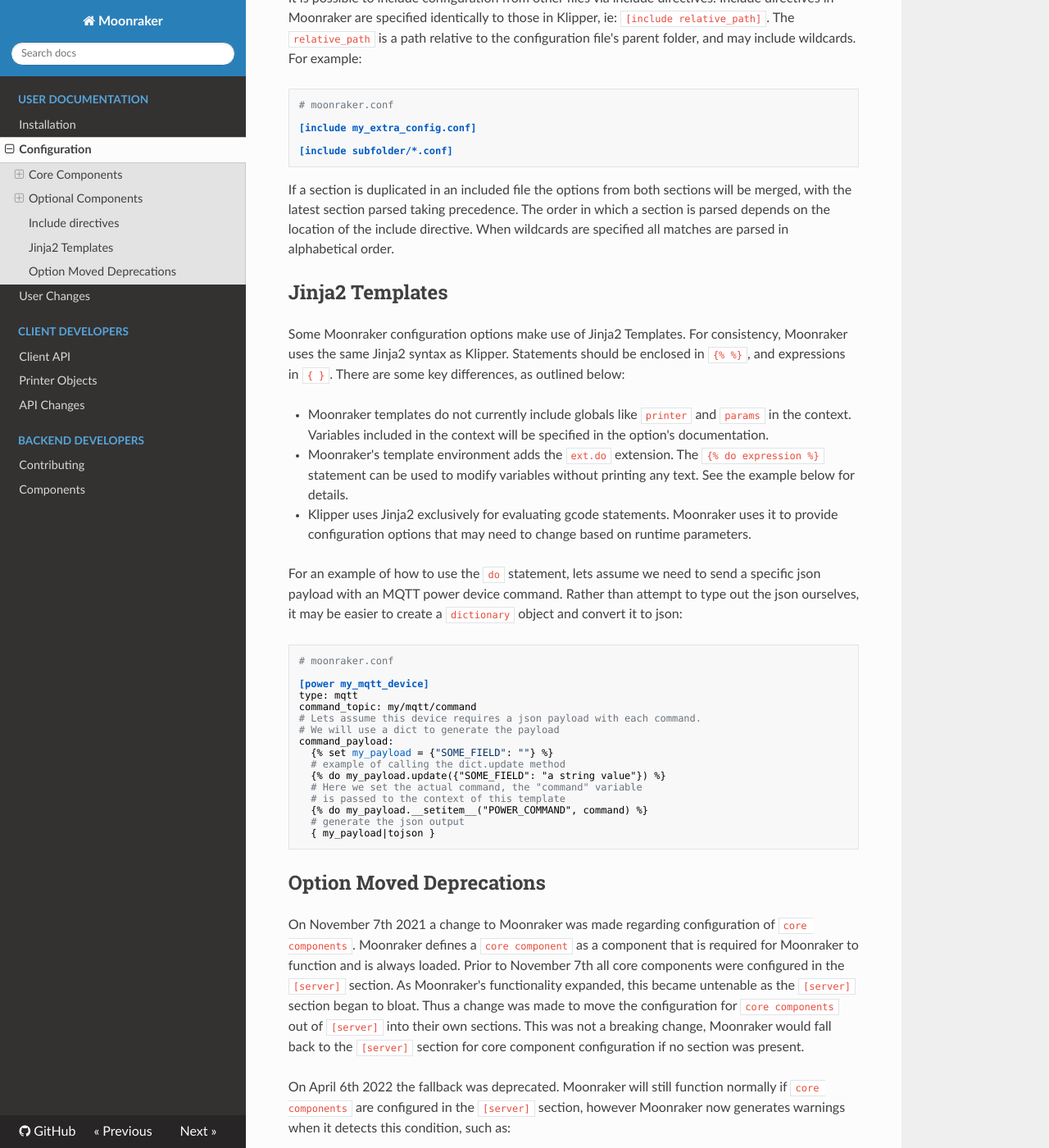
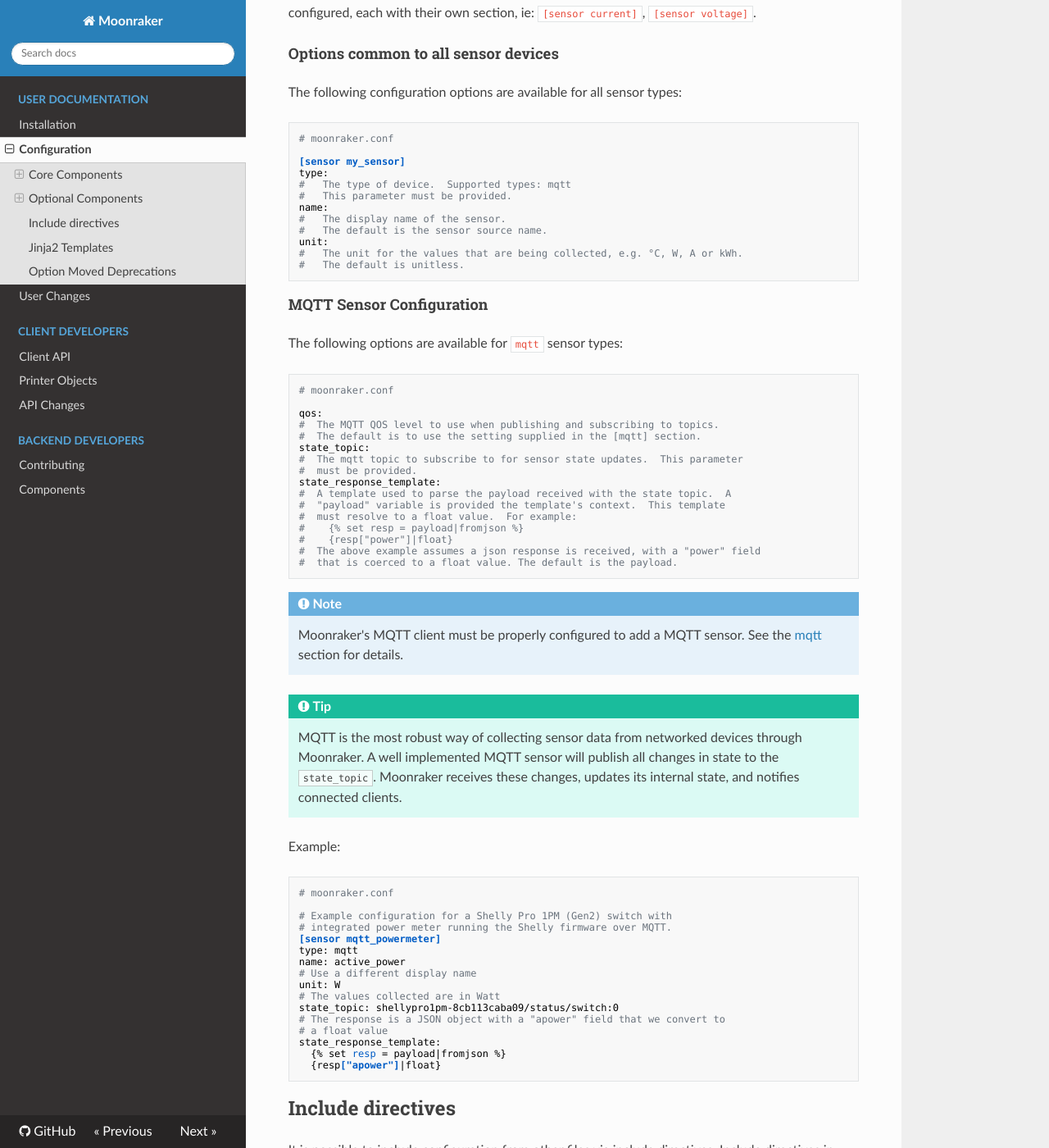
Before and after one commit to Arksine/moonraker, an MkDocs documentation site: the page built from docs/configuration.md, in a window 1280 px wide and 1400 px high, scrolled down 36562 px. Shown: the whole window at 82% size. Built offline with MkDocs 1.6.1, drawn with Linux system fonts in a browser that asks for light colours; nearby versions of some CDN libraries; some of the changed text lies outside the part shown.

Commit message:
sensor: Add documentation for the component
* Document the base and MQTT sensor types
* Add example configuration for a Shelly Pro 1PM
  switch with power meter.

Signed-off-by: Morton Jonuschat <mjonuschat@gmail.com>

````diff
--- a/docs/configuration.md
+++ b/docs/configuration.md
@@ -2187,6 +2187,85 @@
 More on how your data is used in the SimplyPrint privacy policy here;
 [https://simplyprint.io/legal/privacy](https://simplyprint.io/legal/privacy)
 
+### `[sensor]`
+
+Enables data collection from additional sensor sources.  Multiple "sensor"
+sources may be configured, each with their own section, ie: `[sensor current]`,
+`[sensor voltage]`.
+
+#### Options common to all sensor devices
+
+The following configuration options are available for all sensor types:
+
+```ini
+# moonraker.conf
+
+[sensor my_sensor]
+type:
+#   The type of device.  Supported types: mqtt
+#   This parameter must be provided.
+name:
+#   The display name of the sensor.
+#   The default is the sensor source name.
+unit:
+#   The unit for the values that are being collected, e.g. °C, W, A or kWh.
+#   The default is unitless.
+```
+
+#### MQTT Sensor Configuration
+
+The following options are available for `mqtt` sensor types:
+
+```ini
+# moonraker.conf
+
+qos:
+#  The MQTT QOS level to use when publishing and subscribing to topics.
+#  The default is to use the setting supplied in the [mqtt] section.
+state_topic:
+#  The mqtt topic to subscribe to for sensor state updates.  This parameter
+#  must be provided.
+state_response_template:
+#  A template used to parse the payload received with the state topic.  A
+#  "payload" variable is provided the template's context.  This template
+#  must resolve to a float value.  For example:
+#    {% set resp = payload|fromjson %}
+#    {resp["power"]|float}
+#  The above example assumes a json response is received, with a "power" field
+#  that is coerced to a float value. The default is the payload.
+```
+
+!!! Note
+    Moonraker's MQTT client must be properly configured to add a MQTT sensor.
+    See the [mqtt](#mqtt) section for details.
+
+!!! Tip
+    MQTT is the most robust way of collecting sensor data from networked
+    devices through Moonraker.  A well implemented MQTT sensor will publish all
+    changes in state to the `state_topic`.  Moonraker receives these changes,
+    updates its internal state, and notifies connected clients.
+
+Example:
+
+```ini
+# moonraker.conf
+
+# Example configuration for a Shelly Pro 1PM (Gen2) switch with
+# integrated power meter running the Shelly firmware over MQTT.
+[sensor mqtt_powermeter]
+type: mqtt
+name: active_power
+# Use a different display name
+unit: W
+# The values collected are in Watt
+state_topic: shellypro1pm-8cb113caba09/status/switch:0
+# The response is a JSON object with a "apower" field that we convert to
+# a float value
+state_response_template:
+  {% set resp = payload|fromjson %}
+  {resp["apower"]|float}
+```
+
 ## Include directives
 
 It is possible to include configuration from other files via include
````
